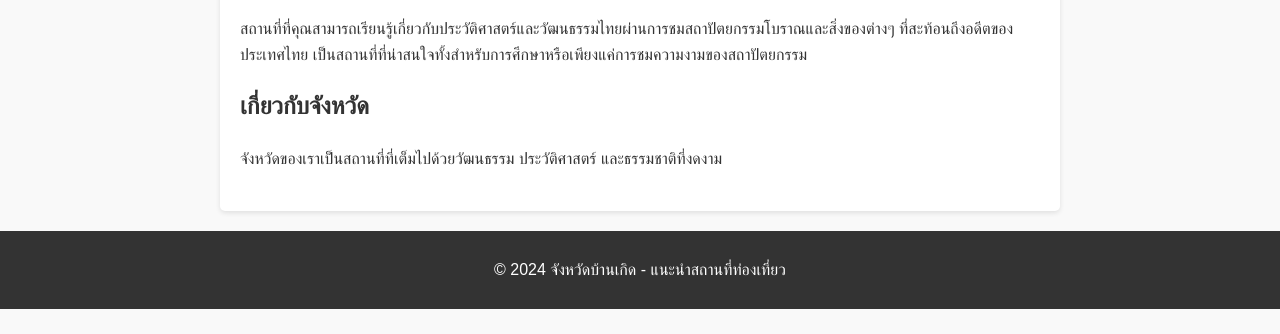
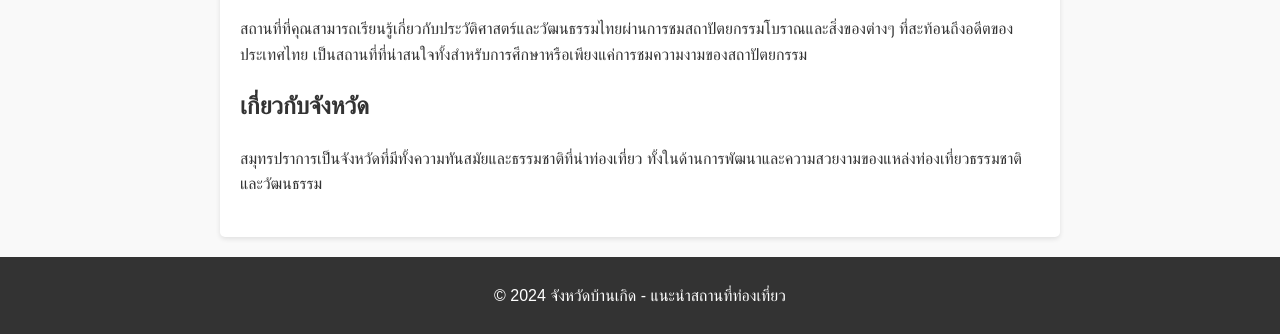
Before and after one commit to NanthawatTokong/Homework, a plain HTML site: page index.html in a window 1280 px wide. Shown: the part 920-1254 px from the top of the page. Before the commit the page ends 1229 px from the top, so only its background shows below. Drawn offline with Linux system fonts and the light colour scheme.

Commit message:
เพิ่มเกี่ยวกับจังหวัด

```diff
--- a/index.html
+++ b/index.html
@@ -42,7 +42,7 @@
         <!-- ข้อมูลเพิ่มเติมเกี่ยวกับจังหวัด -->
         <section>
             <h2>เกี่ยวกับจังหวัด</h2>
-            <p>จังหวัดของเราเป็นสถานที่ที่เต็มไปด้วยวัฒนธรรม ประวัติศาสตร์ และธรรมชาติที่งดงาม</p>
+            <p>สมุทรปราการเป็นจังหวัดที่มีทั้งความทันสมัยและธรรมชาติที่น่าท่องเที่ยว ทั้งในด้านการพัฒนาและความสวยงามของแหล่งท่องเที่ยวธรรมชาติและวัฒนธรรม</p>
         </section>
     </main>
 
```
